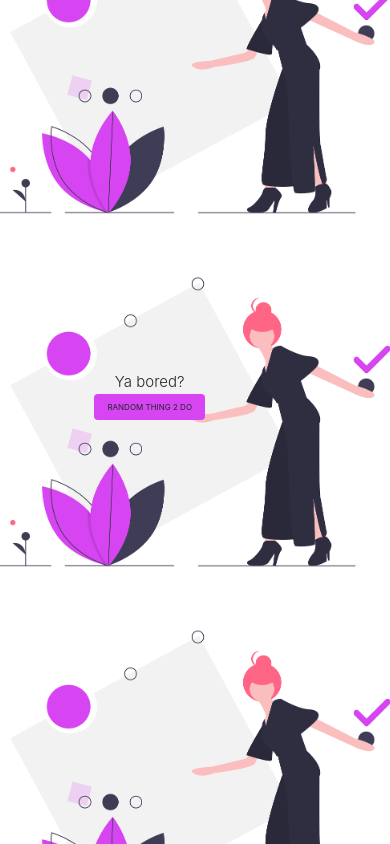
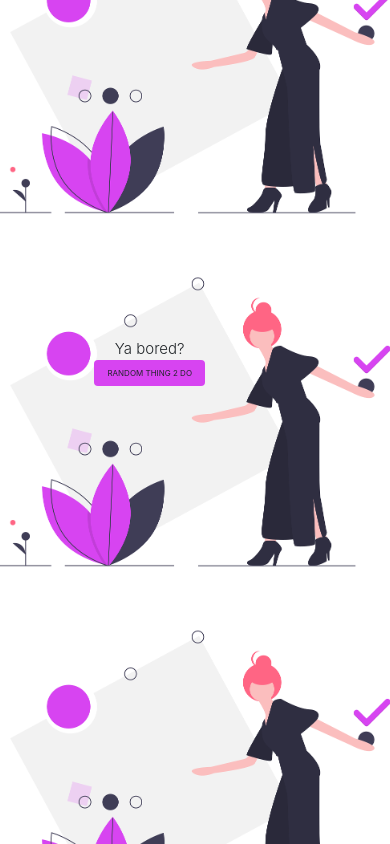
Before and after one commit to vickylz/aburrision, a plain HTML site: page index.html in a window 390 px wide. Drawn offline with Linux system fonts and the light colour scheme.

Commit message:
fixed responsive 3

```diff
--- a/styles.css
+++ b/styles.css
@@ -30,7 +30,7 @@ body {
 	}
 	.big {
 	position:absolute !important;
-	top:44% !important;
+	top:40% !important;
 	}
 	.actividad {
 	margin-left:20%;
```
